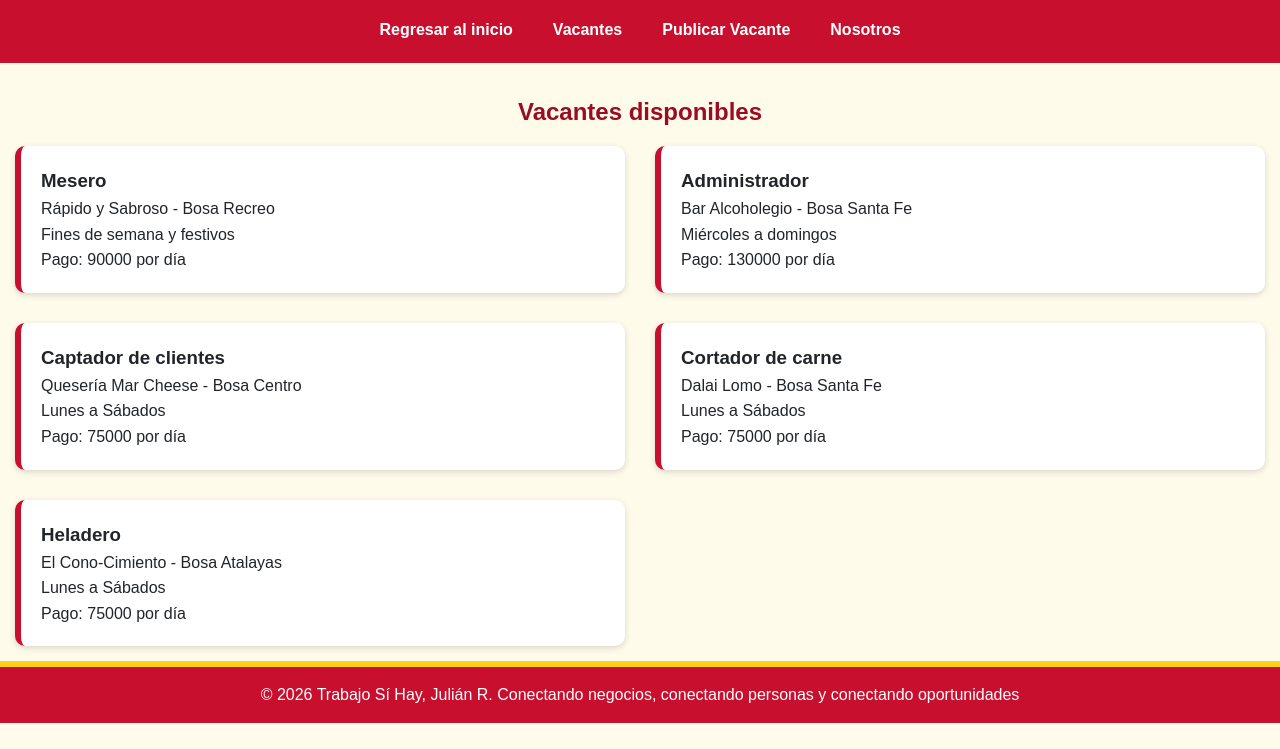
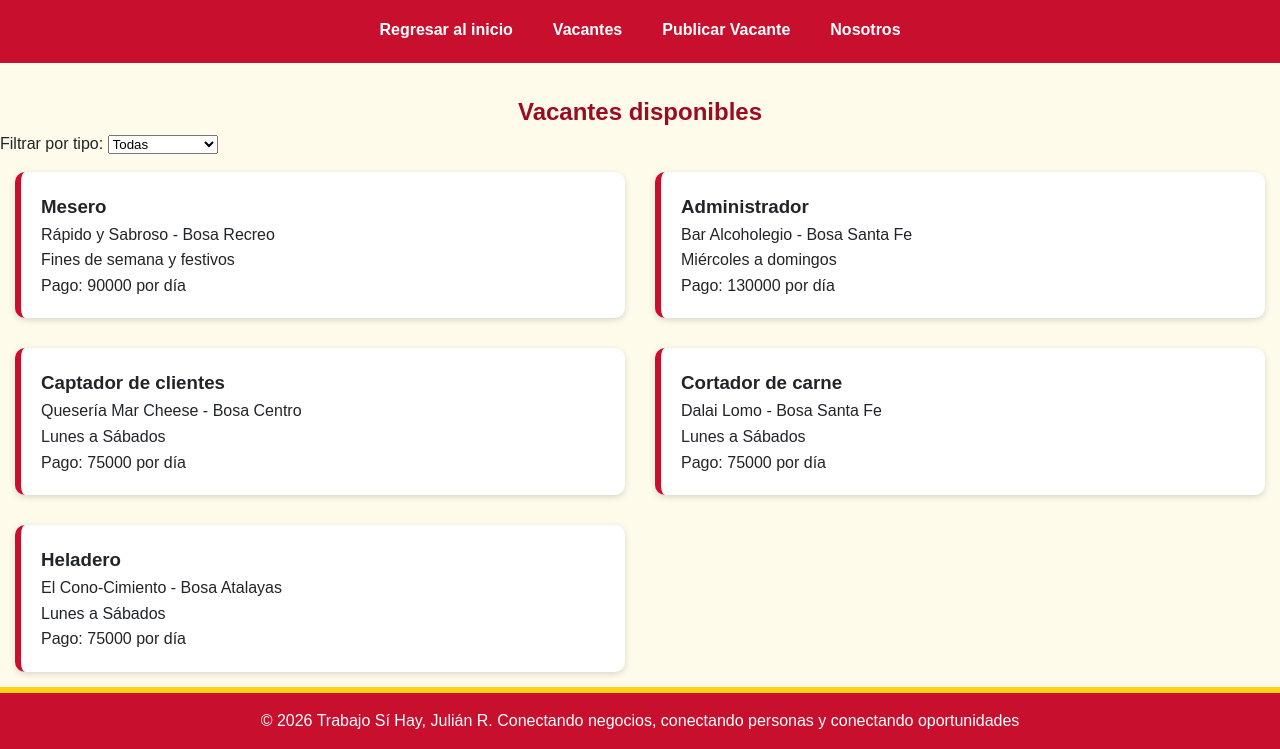
Before and after one commit to ChanguitaRica/trabajo-si-hay, a plain HTML site: page vacantes.html in a window 1280 px wide. Shown: the part 94-843 px from the top of the page. Before the commit the page ends 817 px from the top, so only its background shows below. Drawn offline with Linux system fonts and the light colour scheme.

Commit message:
Filtro de vacantes por tipo

```diff
--- a/js/datos.js
+++ b/js/datos.js
@@ -12,7 +12,7 @@ const vacantes = [
         puesto: "Administrador",
         negocio: "Bar Alcoholegio",
         barrio: "Bosa Santa Fe",
-        tipo: "Finanzas e inventarios",
+        tipo: "Administración",
         jornada: "Miércoles a domingos",
         pago: 130000
     },
@@ -21,7 +21,7 @@ const vacantes = [
         puesto: "Captador de clientes",
         negocio: "Quesería Mar Cheese",
         barrio: "Bosa Centro",
-        tipo: "Operativo",
+        tipo: "Ventas",
         jornada: "Lunes a Sábados",
         pago: 75000
     },
@@ -30,7 +30,7 @@ const vacantes = [
         puesto: "Cortador de carne",
         negocio: "Dalai Lomo",
         barrio: "Bosa Santa Fe",
-        tipo: "Atención al cliente",
+        tipo: "Operativo",
         jornada: "Lunes a Sábados",
         pago: 75000
     },
@@ -39,7 +39,7 @@ const vacantes = [
         puesto: "Heladero",
         negocio: "El Cono-Cimiento",
         barrio: "Bosa Atalayas",
-        tipo: "Heladería artesanal",
+        tipo: "Atención",
         jornada: "Lunes a Sábados",
         pago: 75000
     },
--- a/js/main.js
+++ b/js/main.js
@@ -3,7 +3,10 @@ const guardadas = JSON.parse(sessionStorage.getItem("vacantesNuevas")) || [];
 for (const publicada of guardadas) {
     vacantes.push(publicada);
     }
+    function mostrarVacantes(filtro){
+        contenedor.innerHTML= "";
         for (const vacante of vacantes){
+            if(filtro === "Todas" || vacante.tipo ===filtro){
             contenedor.innerHTML += ` <article class="tarjeta">
             <h3>${vacante.puesto}</h3>
             <p>${vacante.negocio} - ${vacante.barrio}</p>
@@ -11,3 +14,11 @@ for (const vacante of vacantes){
             <p>Pago: ${vacante.pago} por día</p>
             </article> `;
               }
+
+    }
+    }
+    mostrarVacantes("Todas");
+const selector = document.getElementById("filtro-tipo");
+selector.addEventListener("change", function () {
+    mostrarVacantes(selector.value);
+});
--- a/vacantes.html
+++ b/vacantes.html
@@ -20,6 +20,16 @@
     </header>
     <main>
         <h2 class="titulo-seccion">Vacantes disponibles</h2>
+        <div class="filtro">
+            <label for="filtro-tipo">Filtrar por tipo:</label>
+            <select id="filtro-tipo">
+            <option value="Todas">Todas</option>
+            <option value="Atención">Atención</option>
+            <option value="Administración">Administración</option>
+            <option value="Ventas">Ventas</option>
+            <option value="Operativo">Operativo</option>
+            </select>
+        </div>
         <div id="lista-vacantes"></div>
 
     </main>
```
Lines whose indentation alone changed are shown as unchanged.
